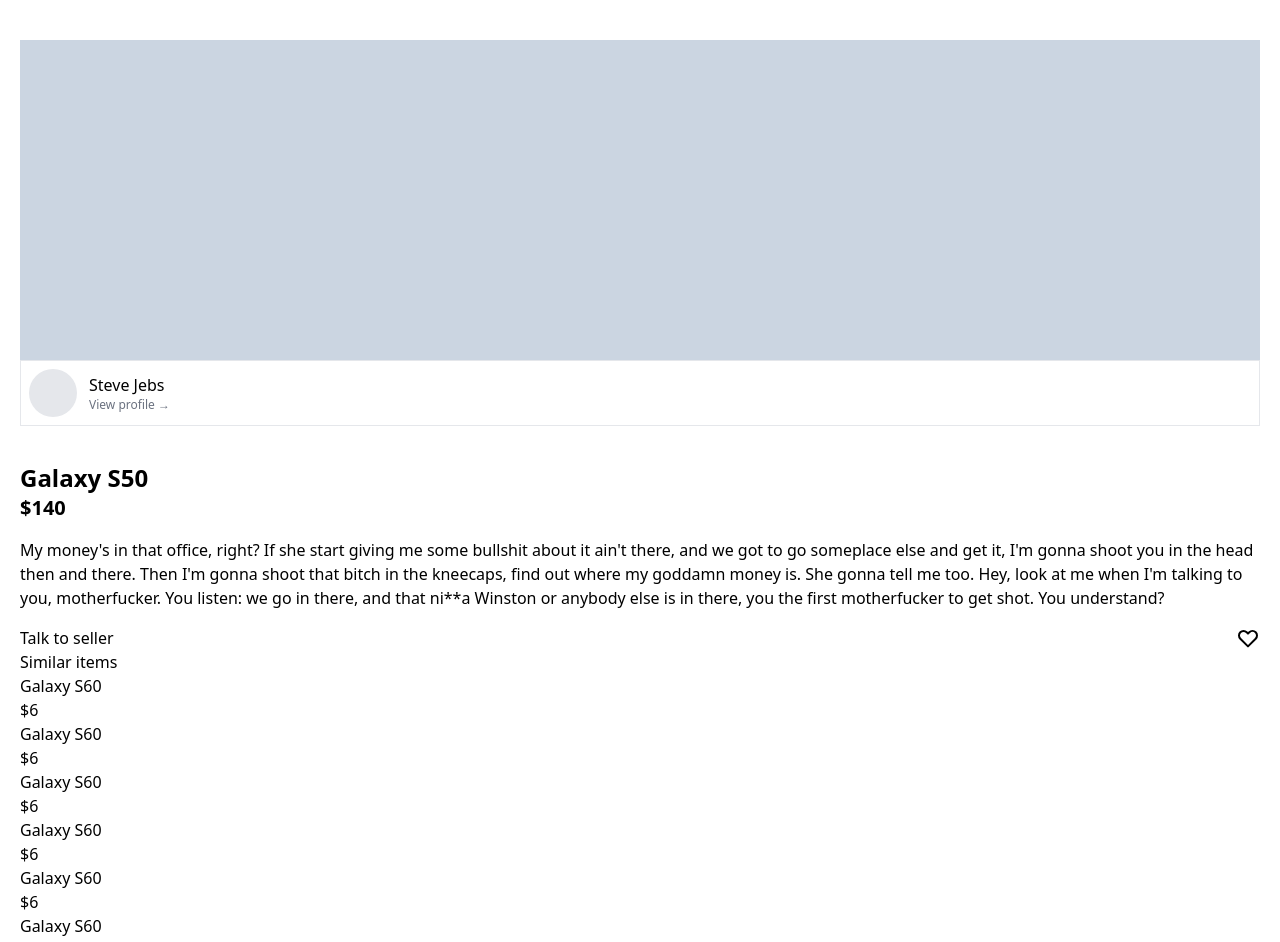
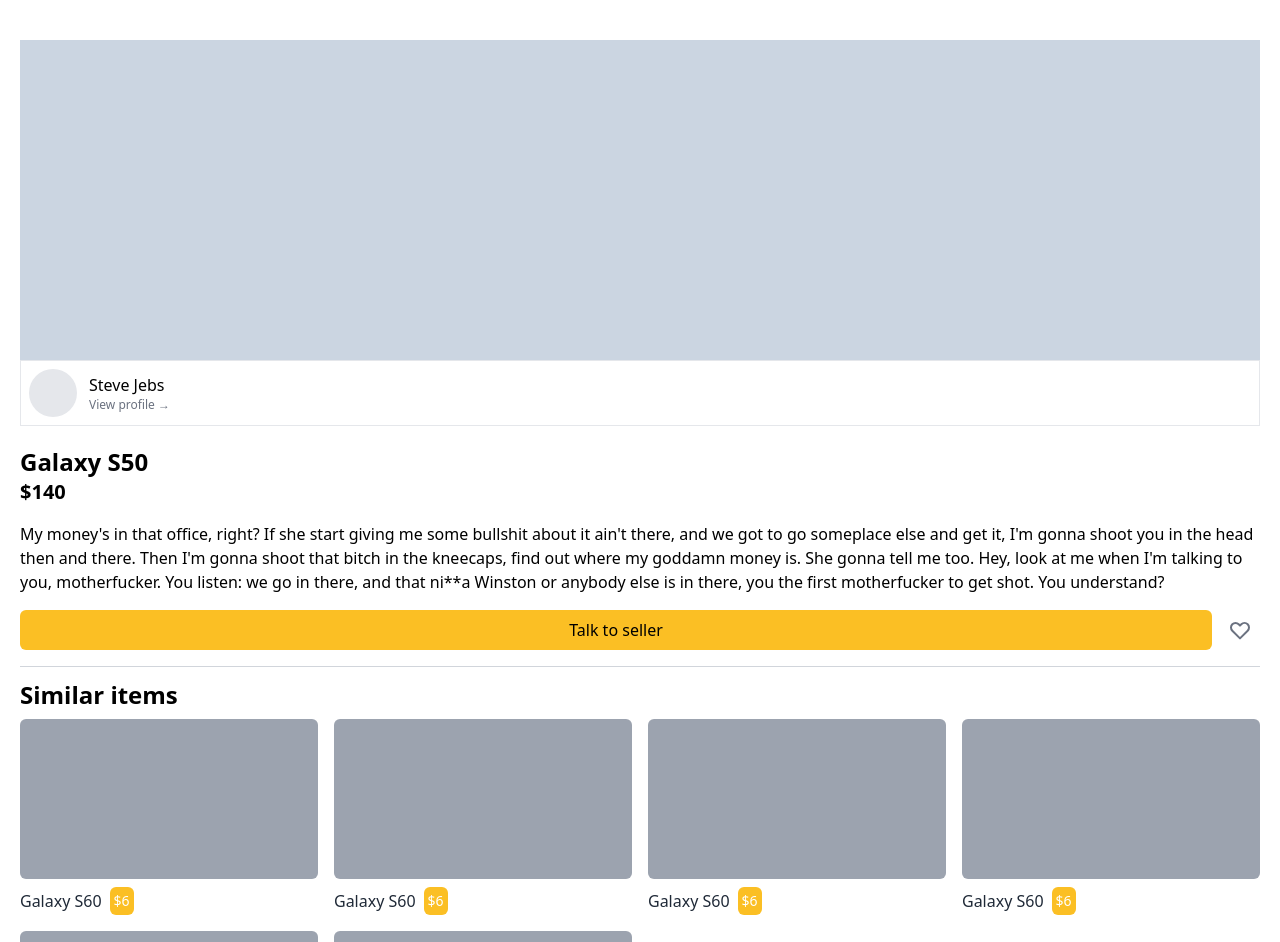
Before and after one commit to Eric-lab-star/carrot-clone, a Next.js app: page /items/1 in a window 1280 px wide. Shown: the top 942 px of the page. Built offline with nearby package versions, Linux system fonts and the light colour scheme.

Commit message:
items detail page css, markup complete

```diff
--- a/pages/items/[i].tsx
+++ b/pages/items/[i].tsx
@@ -3,7 +3,7 @@
 const ItemDetail: NextPage = () => {
   return (
     <div className="px-5 py-10">
-      <div>
+      <div className="mb-4">
         <div className="h-80 bg-slate-300" />
         <div className="flex items-center space-x-3 py-2 border px-2">
           <div className="h-12 w-12 rounded-full bg-gray-200" />
@@ -14,10 +14,10 @@
             </p>
           </div>
         </div>
-        <div className="mt-9">
+        <div className="mt-5">
           <h1 className="font-extrabold text-2xl">Galaxy S50</h1>
           <p className="text-xl font-bold">$140</p>
-          <p className="font-thin py-4">
+          <p className="text-base font-thin py-4 selection:bg-amber-300 selection:text-white">
             My money&apos;s in that office, right? If she start giving me some
             bullshit about it ain&apos;t there, and we got to go someplace else
             and get it, I&apos;m gonna shoot you in the head then and there.
@@ -27,9 +27,11 @@
             and that ni**a Winston or anybody else is in there, you the first
             motherfucker to get shot. You understand?
           </p>
-          <div className="flex justify-between w-full">
-            <button>Talk to seller</button>
-            <button>
+          <div className="flex justify-between w-full space-x-2 ">
+            <button className="flex-1 bg-amber-400 py-2 rounded-md hover:text-white hover:bg-amber-500 focus:ring-1 focus:outline-none focus:ring-offset-1 focus:ring-amber-400">
+              Talk to seller
+            </button>
+            <button className="w-10 h-10 flex justify-center items-center text-gray-500 hover:text-amber-400 hover:bg-amber-200 hover:rounded-full rounded-full focus:outline-none focus:ring-2 focus:ring-amber-500">
               <svg
                 className="h-6 w-6 "
                 xmlns="http://www.w3.org/2000/svg"
@@ -49,14 +51,18 @@
           </div>
         </div>
       </div>
-      <div>
-        <h2>Similar items</h2>
-        <div>
+      <div className="border-t border-gray-300 pt-3">
+        <h2 className="font-semibold text-2xl mb-2">Similar items</h2>
+        <div className="grid grid-cols-2 gap-4 md:grid-cols-4 sm:grid-cols-3">
           {[1, 2, 3, 4, 5, 6].map((_, i) => (
             <div key={i}>
-              <div />
-              <h3>Galaxy S60</h3>
-              <p>$6</p>
+              <div className="w-full h-40 bg-gray-400 rounded-md mb-2" />
+              <div className="flex items-center justify-start space-x-2">
+                <h3 className="font-medium text-gray-800">Galaxy S60</h3>
+                <p className="text-sm rounded-md select-none bg-amber-400 p-1 text-white">
+                  $6
+                </p>
+              </div>
             </div>
           ))}
         </div>
```
